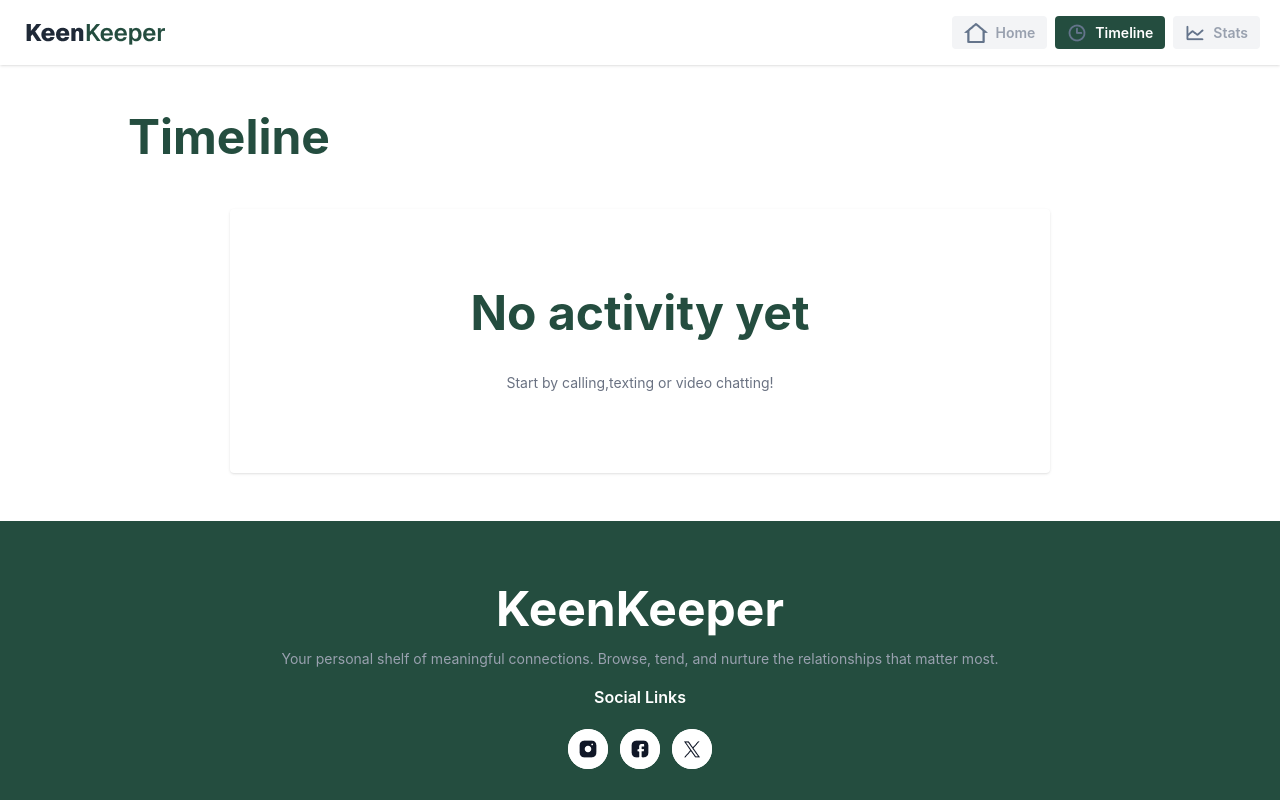
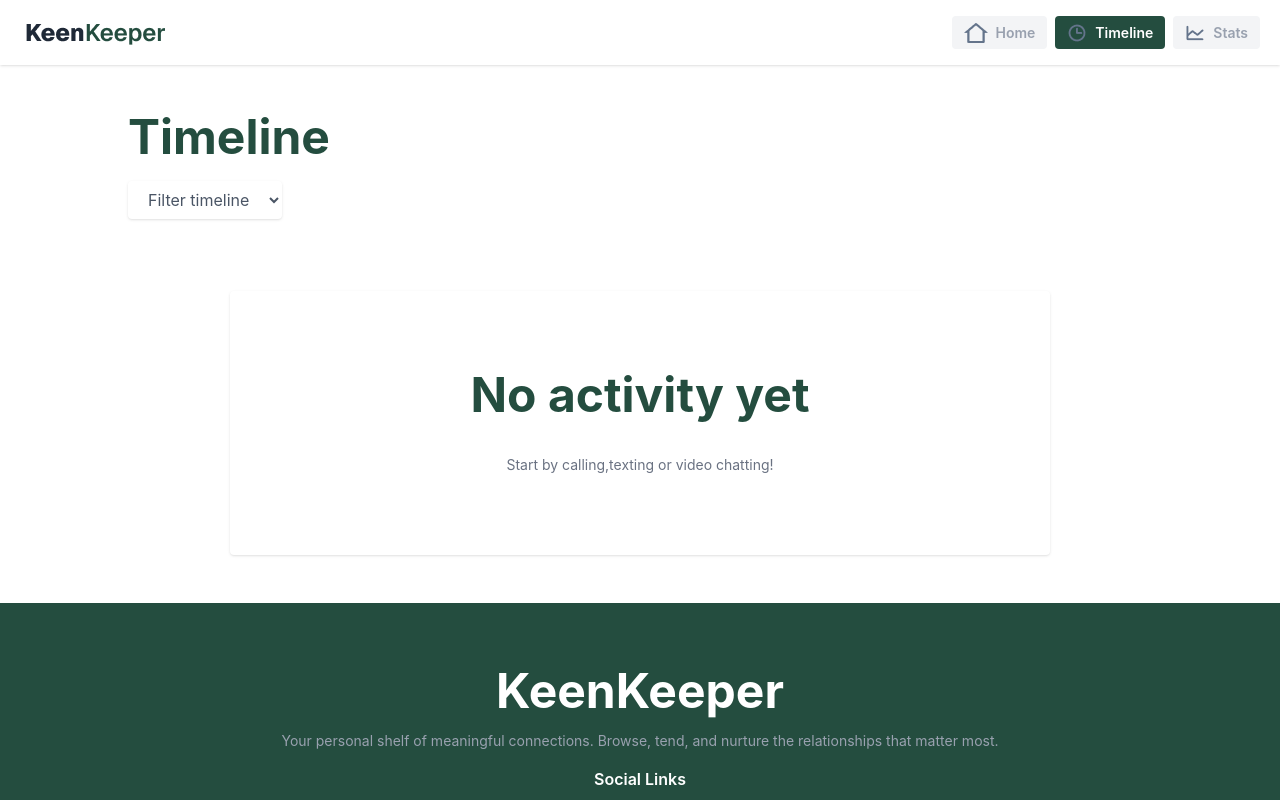
Before and after one commit to Nishat914/Keen_Keeper_A-07, a React (Vite) app: page /timeline in a window 1280 px wide. Shown: the top 800 px of the page. Built offline with nearby package versions, Linux system fonts and the light colour scheme.

Commit message:
added filtered option in timeline page

```diff
--- a/src/component/FriendDetails.jsx
+++ b/src/component/FriendDetails.jsx
@@ -26,10 +26,10 @@ const FriendDetails = () => {
   return (
     <>
         <div className="container mx-auto w-[80%] grid grid-cols-1 lg:grid-cols-3 gap-3 mt-20 mb-20">
-            <div className="left   grid grid-cols-1 grid-rows-3 gap-3 h-full">
+            <div className="left   grid grid-cols-1 grid-rows-3 gap-3 ">
                 <div className="   row-span-2 p-4 shadow-sm ">
                     {/* l-1 */}
-                    <div className="card  bg-[#FFFFFF] flex items-center text-center justify-center">
+                    <div className="card  bg-[#FFFFFF]  flex flex-col items-center text-center justify-center">
                                 <figure >
                                     <img
                                         src={expectedFriend.picture}
--- a/src/component/Timeline.jsx
+++ b/src/component/Timeline.jsx
@@ -1,23 +1,40 @@
 import { useContext } from "react";
+import { useState } from "react";
 import { FriendContext } from "./FriendContextProvider";
 
 const Timeline = () => {
     const { storedFriends } = useContext(FriendContext);
+    const [filter, setFilter] = useState("all");
 
+
+    const filteredData =
+        filter === "all"
+            ? storedFriends
+            : storedFriends.filter(item => item.action === filter);
     return(
         <div className="w-[80%] mx-auto mt-12 mb-12 ">
             <h1 className="text-5xl font-bold mb-5 text-[#244D3F]">Timeline</h1>
 
+            <select
+                value={filter}
+                onChange={(e) => setFilter(e.target.value)}
+                className="mb-6 px-4 py-2  shadow rounded text-gray-600"
+            >
+                <option value="all" >Filter timeline</option>
+                <option value="call">Call</option>
+                <option value="text">Text</option>
+                <option value="video">Video</option>
+            </select>
 
             {
-                storedFriends.length === 0 ? (
+                filteredData.length === 0 ? (
                     <div className="w-[80%] mx-auto mt-12 mb-12 flex flex-col justify-center items-center gap-4 p-20 shadow  rounded">
                         <h2 className="text-5xl font-bold mb-5 text-[#244D3F]">No activity yet</h2>
                         <p className="text-sm text-gray-500">Start by calling,texting or video chatting!</p>
                     </div>
                 ) :
                 (
-                    storedFriends.map((item, index) => (
+                    filteredData.map((item, index) => (
                     <div key={index} className="flex items-center gap-4 p-4 shadow mb-3 rounded">
 
 
```
